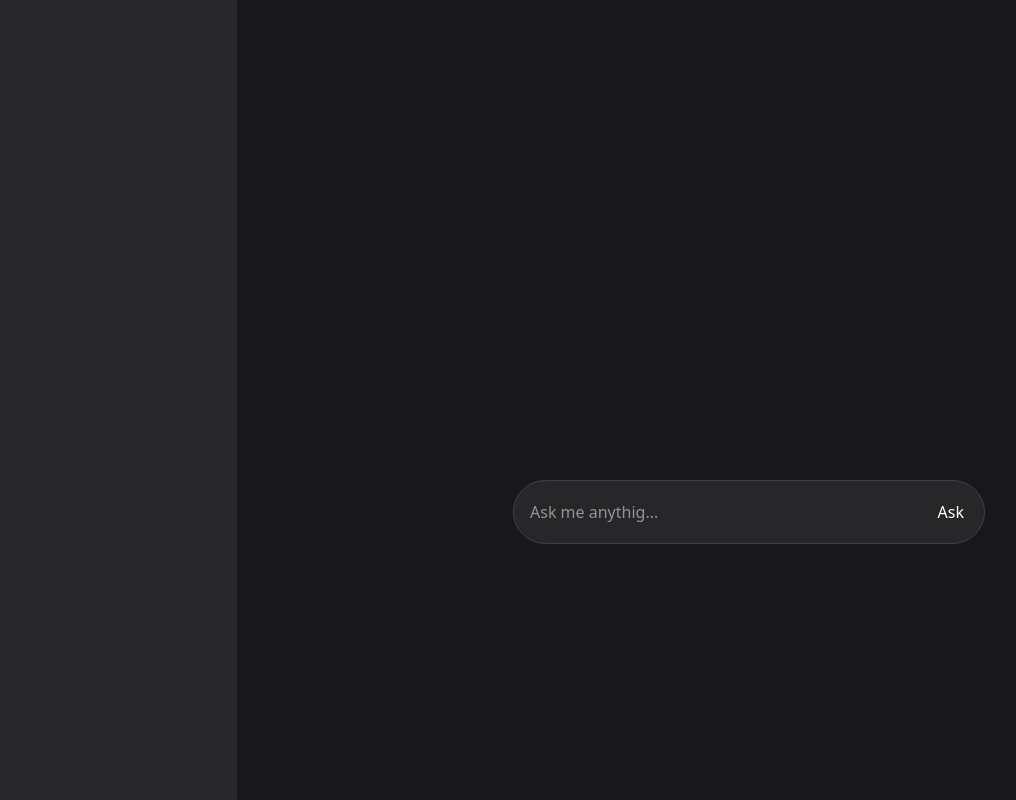
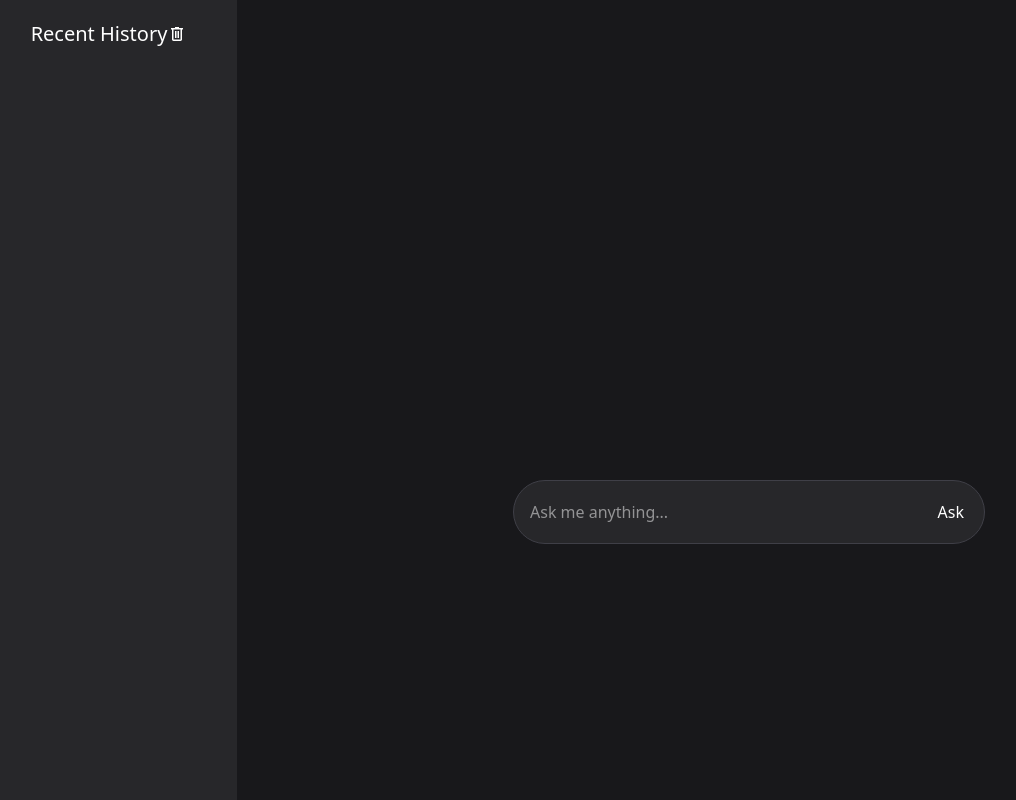
Before and after one commit to Yogesh-Panchal/gemini-chat, a React (Vite) app: page / in a window 1280 px wide. Shown: the whole page, without its empty margins (19-1035 px from the left). Built offline with nearby package versions, Linux system fonts and the light colour scheme.

Commit message:
feat: add clear history functionality and enhance recent history display

```diff
--- a/src/App.jsx
+++ b/src/App.jsx
@@ -45,19 +45,29 @@ function App() {
     setResult([...result, { type: 'q', text: question }, { type: 'a', text: dataString }]);
 
   }
+
+  const clearHistory = () => {
+    localStorage.removeItem('history');
+    setRecentHistory([]);
+  }
+
   return (
     <div className='grid grid-cols-5 '>
-      <div className='col-span-1 bg-zinc-800 h-screen'>
-        <ul>
+      <div className='col-span-1 bg-zinc-800 h-screen pt-5'>
+        <h1 className='text-xl text-center text-white flex justify-center'>
+          <spa>Recent History</spa>
+          <button onClick={clearHistory} className='cursor-pointer'><svg xmlns="http://www.w3.org/2000/svg" height="20px" viewBox="0 -960 960 960" width="20px" fill="#FFFFFF"><path d="M312-144q-29.7 0-50.85-21.15Q240-186.3 240-216v-480h-48v-72h192v-48h192v48h192v72h-48v479.57Q720-186 698.85-165T648-144H312Zm336-552H312v480h336v-480ZM384-288h72v-336h-72v336Zm120 0h72v-336h-72v336ZM312-696v480-480Z"/></svg></button>
+        </h1>
+        <ul className='text-left overflow-auto border-zinc-700 text-white ml-1 text-sm text-white m-5'>
           {
             recenthistory && recenthistory.map((item) => (
-              <li key={item} className='p-3 border-b border-zinc-700 text-white'>{item}</li>
+              <li key={item} className='border-b p-1 truncate cursor-pointer hover:bg-zinc-700 hover:text-zinc-200'>{item}</li>
             ))
           }
         </ul>
       </div>
       <div className='col-span-4 p-10 '>
-        <div className='container h-110 overflow-scroll'>
+        <div className='container h-110 overflow-y-auto '>
           <div className=' text-zinc-300 '>
             <ul>
               {
@@ -78,12 +88,11 @@ function App() {
         </div>
         <div className='bg-zinc-800 w-1/2 p-1 pr-5 text-white m-auto rounded-4xl
             border border-zinc-700 flex h-16'>
-          <input type='text' value={question} onChange={(event) => setQuestion(event.target.value)} className='w-full h-full p-3 outline-none ' placeholder='Ask me anythig...' />
+          <input type='text' value={question} onChange={(event) => setQuestion(event.target.value)} className='w-full h-full p-3 outline-none ' placeholder='Ask me anything...' />
           <button onClick={askQuestion} >Ask</button>
         </div>
       </div>
     </div>
   )
 }
-
 export default App
```
